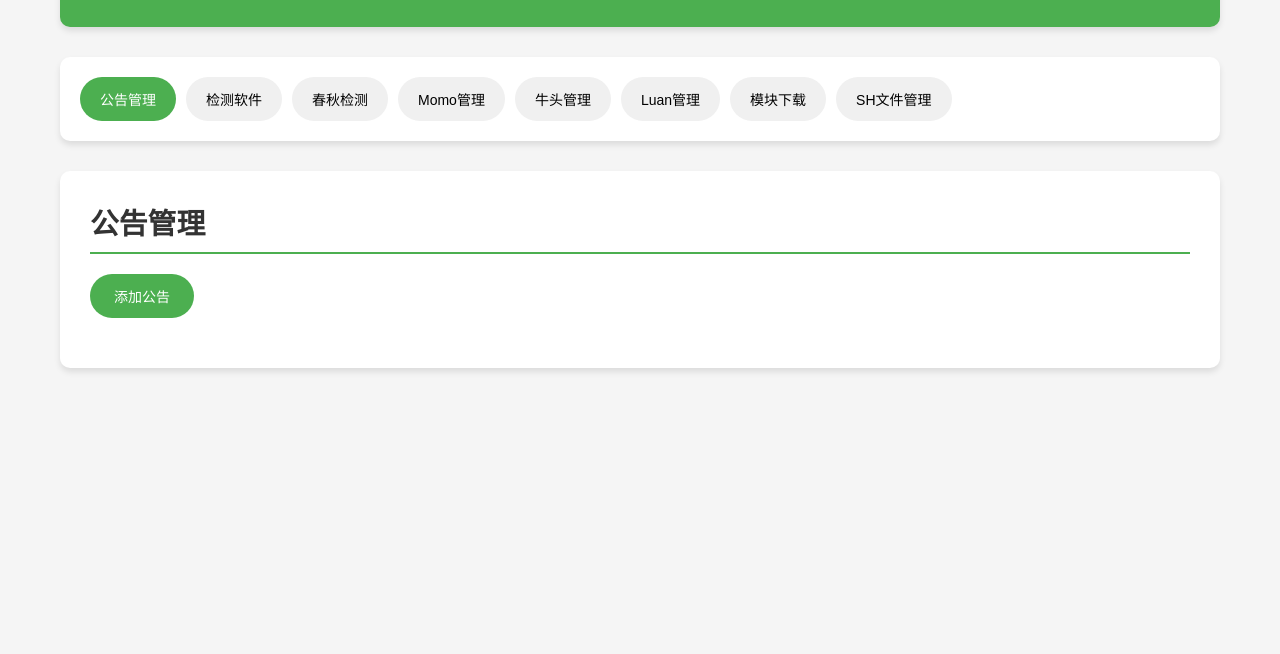
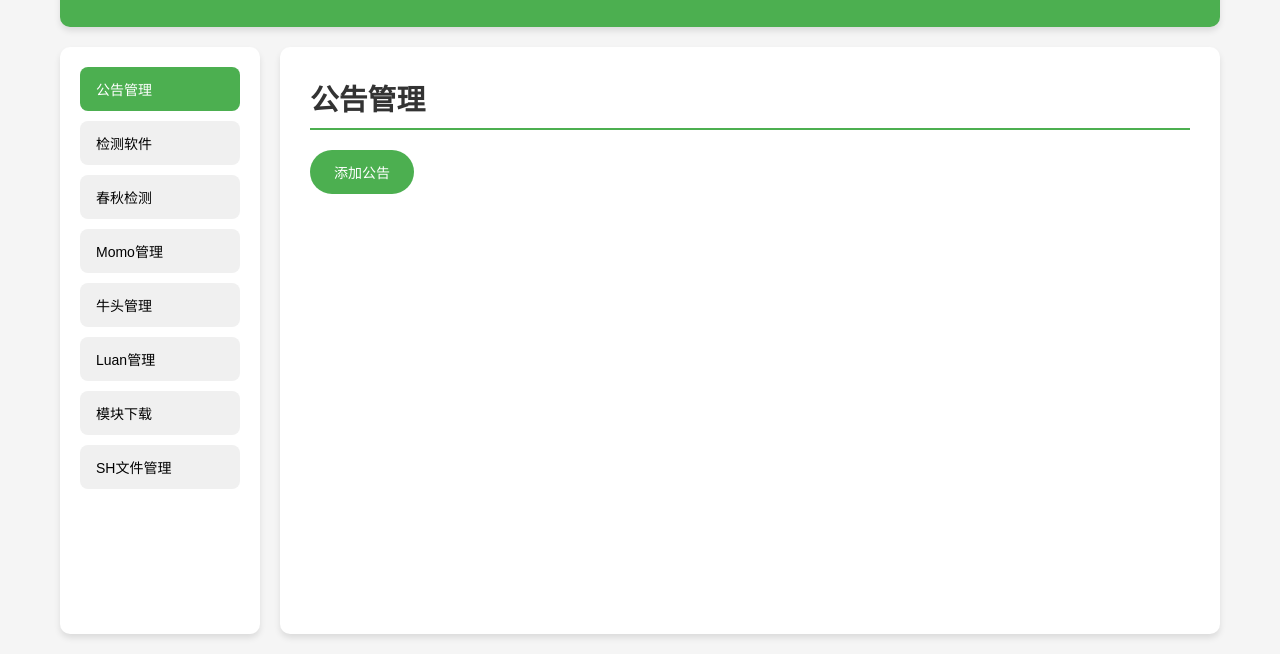
Before and after one commit to wang-tin/jiangnanwangluo.github.io, a plain HTML site: page index.html in a window 1280 px wide. Shown: the part 146-800 px from the top of the page. Drawn offline with Linux system fonts and the light colour scheme.

Commit message:
将导航菜单移到左侧

```diff
--- a/css/style.css
+++ b/css/style.css
@@ -36,40 +36,64 @@ body {
     opacity: 0.9;
 }
 
+.admin-container {
+    display: flex;
+    flex-direction: column;
+    min-height: 100vh;
+}
+
+.admin-header {
+    margin-bottom: 20px;
+}
+
+.admin-content {
+    display: flex;
+    flex: 1;
+    gap: 20px;
+}
+
 .admin-nav {
     background-color: white;
     border-radius: 10px;
     padding: 20px;
-    margin-bottom: 30px;
     box-shadow: 0 4px 6px rgba(0,0,0,0.1);
+    width: 200px;
+    flex-shrink: 0;
 }
 
 .admin-nav ul {
     list-style: none;
     display: flex;
-    flex-wrap: wrap;
+    flex-direction: column;
     gap: 10px;
 }
 
 .nav-btn {
-    padding: 12px 20px;
+    padding: 12px 16px;
     background-color: #f0f0f0;
     border: none;
-    border-radius: 25px;
+    border-radius: 8px;
     cursor: pointer;
     font-size: 14px;
     font-weight: 500;
     transition: all 0.3s ease;
+    text-align: left;
+    width: 100%;
 }
 
 .nav-btn:hover {
     background-color: #e0e0e0;
-    transform: translateY(-2px);
+    transform: translateX(5px);
 }
 
 .nav-btn.active {
     background-color: #4CAF50;
     color: white;
+}
+
+.admin-main {
+    flex: 1;
+    min-width: 0;
 }
 
 .admin-main {
--- a/index.html
+++ b/index.html
@@ -13,6 +13,7 @@
             <p>使用 GitHub Pages + RAW 链接管理客户端内容</p>
         </header>
 
+        <div class="admin-content">
             <nav class="admin-nav">
                 <ul>
                     <li><button class="nav-btn active" data-section="announcement">公告管理</button></li>
@@ -116,6 +117,7 @@
             </section>
             </main>
         </div>
+    </div>
 
     <!-- 模态框 -->
     <div id="modal" class="modal">
```
Lines whose indentation alone changed are shown as unchanged.
